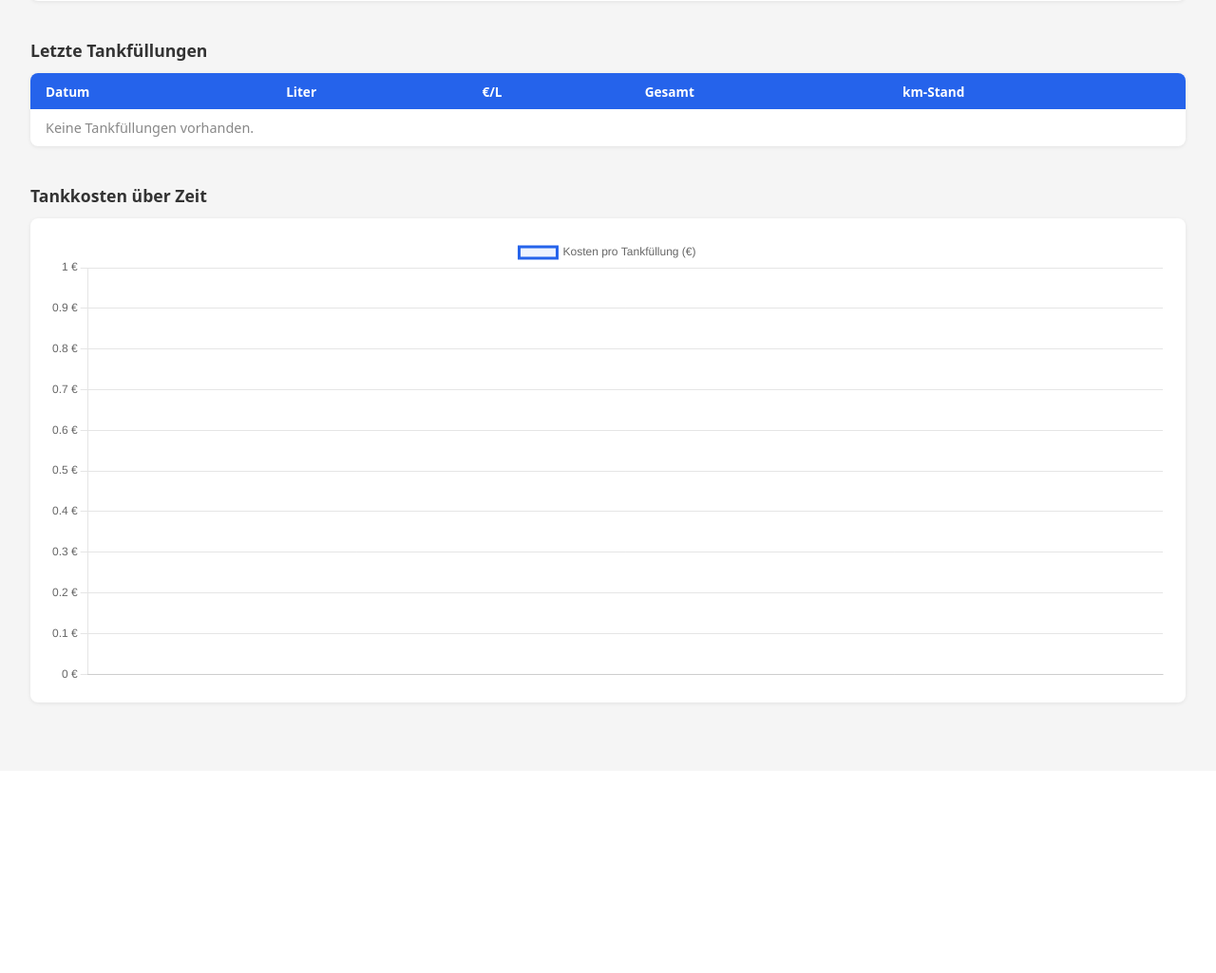
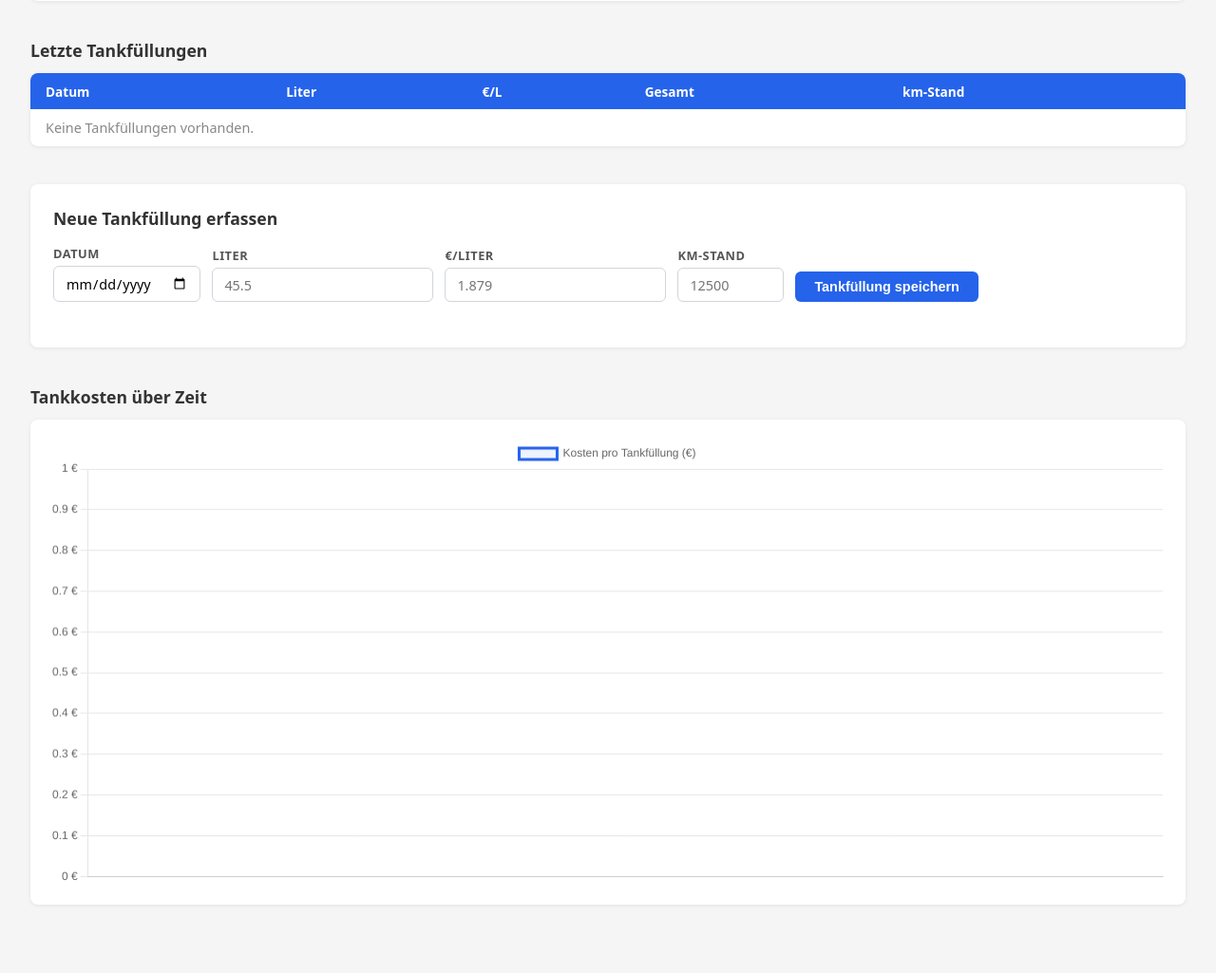
Before and after one commit to axieccolo1110/camperlog, a FastAPI app: page / in a window 1280 px wide. Shown: the part 559-1584 px from the top of the page at 95% size. Before the commit the page ends 1302 px from the top, so only its background shows below. Run offline with FastAPI, Linux system fonts and the light colour scheme; parts of the project's set-up code (start-up, migrations or seed data) failed here and were passed over.

Commit message:
feat: add fuel entry form to web dashboard
Adds an inline form below the fuel table to create new fuel entries
directly in the browser via fetch() → POST /api/fuel, mirroring the
existing trip creation form.

Co-Authored-By: Claude <noreply@anthropic.com>

```diff
--- a/src/camperlog/web/templates/dashboard.html
+++ b/src/camperlog/web/templates/dashboard.html
@@ -139,6 +139,34 @@
 </section>
 
 <section>
+  <div class="form-card">
+    <h2>Neue Tankfüllung erfassen</h2>
+    <form id="fuel-form" novalidate>
+      <div class="form-row">
+        <div class="form-group">
+          <label for="fuel-date">Datum</label>
+          <input type="date" id="fuel-date" required>
+        </div>
+        <div class="form-group">
+          <label for="fuel-liters">Liter</label>
+          <input type="number" id="fuel-liters" step="0.01" min="0.1" placeholder="45.5" required>
+        </div>
+        <div class="form-group">
+          <label for="fuel-price">€/Liter</label>
+          <input type="number" id="fuel-price" step="0.001" min="0.001" placeholder="1.879" required>
+        </div>
+        <div class="form-group km">
+          <label for="fuel-odometer">km-Stand</label>
+          <input type="number" id="fuel-odometer" min="0" placeholder="12500" required>
+        </div>
+        <button type="submit" class="btn-primary">Tankfüllung speichern</button>
+      </div>
+      <p class="form-error" id="fuel-error"></p>
+    </form>
+  </div>
+</section>
+
+<section>
   <h2>Tankkosten über Zeit</h2>
   <div class="chart-wrap">
     <canvas id="fuelChart" height="120"></canvas>
@@ -199,6 +227,37 @@
       errorEl.textContent = 'Netzwerkfehler. Bitte erneut versuchen.';
     }
   });
+
+  document.getElementById('fuel-form').addEventListener('submit', async (e) => {
+    e.preventDefault();
+    const errorEl = document.getElementById('fuel-error');
+    errorEl.textContent = '';
+
+    const date = document.getElementById('fuel-date').value;
+    const liters = parseFloat(document.getElementById('fuel-liters').value);
+    const price_per_liter = parseFloat(document.getElementById('fuel-price').value);
+    const odometer = parseInt(document.getElementById('fuel-odometer').value, 10);
+
+    if (!date || !liters || !price_per_liter || !odometer) {
+      errorEl.textContent = 'Bitte alle Felder ausfüllen.';
+      return;
+    }
+
+    try {
+      const res = await fetch('/api/fuel', {
+        method: 'POST',
+        headers: { 'Content-Type': 'application/json' },
+        body: JSON.stringify({ date, liters, price_per_liter, odometer }),
+      });
+      if (res.ok) {
+        location.reload();
+      } else {
+        errorEl.textContent = 'Fehler beim Speichern. Bitte Eingaben prüfen.';
+      }
+    } catch {
+      errorEl.textContent = 'Netzwerkfehler. Bitte erneut versuchen.';
+    }
+  });
 </script>
 
 </body>
```
